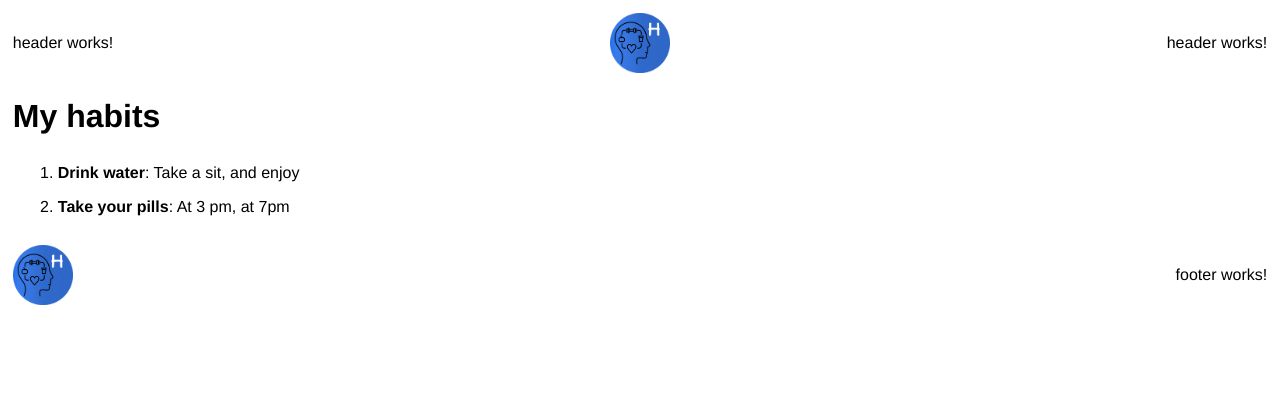
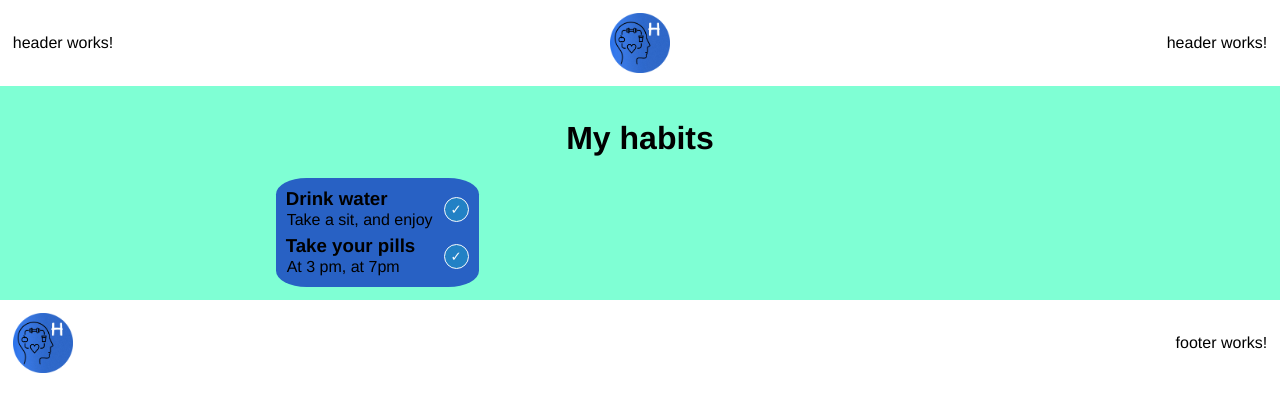
Before and after one commit to luchali/habit-tracker-angular, an Angular app: page / in a window 1280 px wide. Shown: the top 412 px of the page. Built offline with nearby package versions, Linux system fonts and the light colour scheme.

Commit message:
add grid

```diff
--- a/src/app/habit-card/habit-card.html
+++ b/src/app/habit-card/habit-card.html
@@ -1 +1,15 @@
-<p>habit-card works!</p>
+<div class="habit-card">
+  <div class="habit-card__content">
+    <h3 class="habit-card__title">
+      {{ habit().title }}
+    </h3>
+
+    <p class="habit-card__description">
+      {{ habit().content }}
+    </p>
+  </div>
+
+  <button class="habit-card__button">
+    ✓
+  </button>
+</div>
--- a/src/app/habit-card/habit-card.scss
+++ b/src/app/habit-card/habit-card.scss
@@ -0,0 +1,26 @@
+@use '../../utils/variables' as v;
+
+.habit-card{
+    display: flex;
+    align-items: center;
+    justify-content: space-between;
+    margin: 5px;
+    gap: 10px;
+
+    &__title {
+        margin: 0;
+    }
+
+    &__description {
+        margin: 1px;
+    }
+
+    &__button{
+        height: 25px;
+        width: 25px;
+        color: v.$background-color;
+        background-color: v.$secondary-color;
+        border: 1px solid v.$background-color;
+        border-radius: 50%;
+    }
+}
--- a/src/app/home/home.html
+++ b/src/app/home/home.html
@@ -1,10 +1,9 @@
-<h1 class="home">My habits</h1>
+<div class="home">
+  <h1 class="home_title">My habits</h1>
 
-<ul class="home_ul">
-  @for (habit of habits(); track habit.id; let i = $index) {
-    <p class="home_p"> {{ i + 1 + '.'}}
-      <strong>{{ habit.title }}</strong>:
-      {{ habit.content }}
-    </p>
-  }
-</ul>
+  <div class="home_list">
+    @for (habit of habits(); track habit.id) {
+      <app-habit-card [habit]="habit"></app-habit-card>
+    }
+  </div>
+</div>
--- a/src/app/home/home.scss
+++ b/src/app/home/home.scss
@@ -1,4 +1,24 @@
+@use '../../utils/variables' as v;
+
 .home {
     padding: 1%;
     margin: 0;
+    display: grid;
+    grid-template-columns: auto auto;
+     justify-items: center;
+    background-color: aquamarine;
+
+
+    &_title {
+        grid-column: 1/-1;
+
+    }
+
+    &_list{
+        background-color: v.$primary-color;
+        width: max-content;
+        padding: 5px;
+        border-radius: 15%;
+
+    }
 }
--- a/src/utils/_variables.scss
+++ b/src/utils/_variables.scss
@@ -1,4 +1,4 @@
-$primary-color: #4258e1;
+$primary-color: #2861c4;
 $secondary-color: #2281c5;
 $text-color: #000000;
 $background-color: #f8fafc;
```
